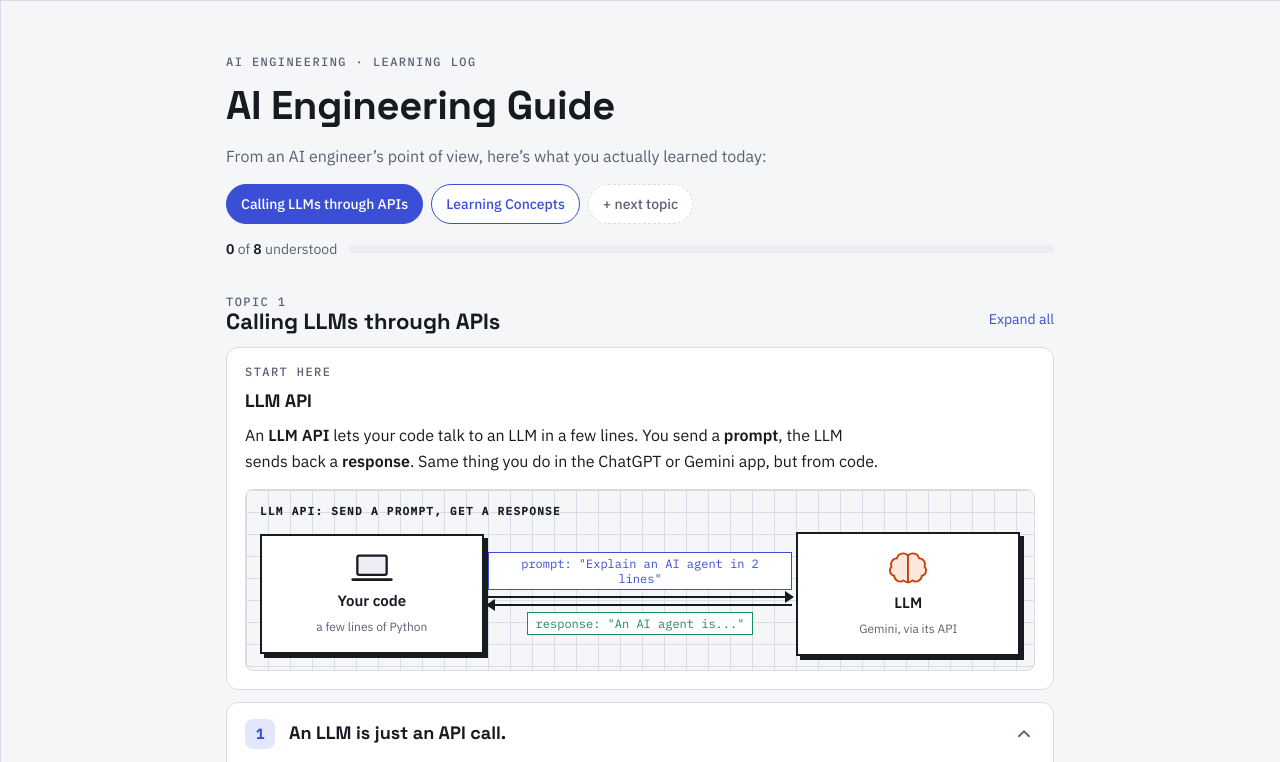
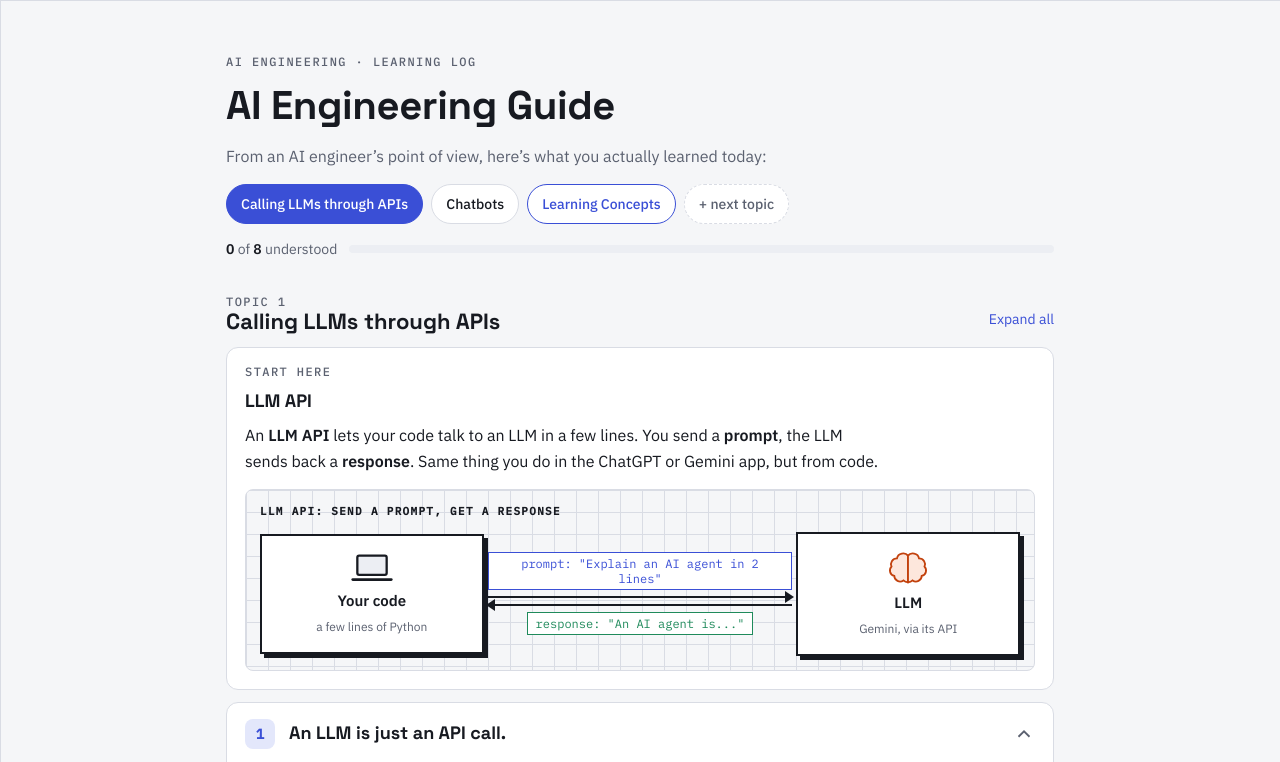
Before and after one commit to aashaysocial27-maker/interview-person-bot1, a plain HTML site: page guide/index.html in a window 1280 px wide. Shown: the top 762 px of the page. Drawn offline with Linux system fonts and the light colour scheme.

Commit message:
Add Chatbots topic tab and move its reference notebook there
Co-Authored-By: Claude Opus 5.5 <noreply@anthropic.com>
Claude-Session: https://claude.ai/code/session_01QwPgkHVXkSW7hHWLe5pQDT

```diff
--- a/guide/index.html
+++ b/guide/index.html
@@ -241,6 +241,9 @@ tr:last-child td{border-bottom:none}
   .hist3 .row{grid-template-columns:1fr;gap:4px}
 }
 
+/* plain list inside lessons */
+.plain-list{margin:0;padding-left:20px;display:flex;flex-direction:column;gap:6px;max-width:66ch}
+
 /* attachment card */
 .attach{background:var(--surface);border:1px solid var(--line);border-radius:12px;padding:16px;display:flex;flex-direction:column;gap:14px;min-width:0}
 .attach-head{display:flex;gap:14px;align-items:center;min-width:0}
@@ -305,7 +308,7 @@ const SESSIONS = [
       prompt: "prompt: \"Explain an AI agent in 2 lines\"",
       response: "response: \"An AI agent is...\""
     },
-    notebooks: [{"file": "Calling_LLMs_through_APIs.ipynb", "path": "guide/Calling_LLMs_through_APIs.ipynb", "kb": 34, "cells": 25, "code": 16, "sections": ["Connect to AI models from different platforms", "0. Pre Requisite", "1. Google Gemini", "2. OpenAI (GPT)", "3. Anthropic (Claude)", "4. Groq (open-source models, very fast, free tier)", "6. One function for every platform", "7. Experiment: see temperature in action", "Common errors"], "outputs": true}, {"file": "Basic_Chatbots_for_all_models_using_python_Explained.ipynb", "path": "guide/Basic_Chatbots_for_all_models_using_python_Explained.ipynb", "kb": 24, "cells": 30, "code": 24, "outputs": false, "sections": ["Step 0: install the SDKs", "Gemini CHATBOT", "OPENAI CHATBOT", "Antropic Claud Chatbot", "Groq Chat Bot"]}],
+    notebooks: [{"file": "Calling_LLMs_through_APIs.ipynb", "path": "guide/Calling_LLMs_through_APIs.ipynb", "kb": 34, "cells": 25, "code": 16, "sections": ["Connect to AI models from different platforms", "0. Pre Requisite", "1. Google Gemini", "2. OpenAI (GPT)", "3. Anthropic (Claude)", "4. Groq (open-source models, very fast, free tier)", "6. One function for every platform", "7. Experiment: see temperature in action", "Common errors"], "outputs": true}],
     intro: "From an AI engineer’s point of view, here’s what you actually learned today:",
     lessons: [
       { title: "An LLM is just an API call.",
@@ -391,6 +394,78 @@ const SESSIONS = [
     ],
     next: "A good next step is to make one call useful for procurement: send a sample supplier clause to Gemini and ask for the key fields back as JSON (party, payment terms, penalties). That covers structured output, the foundation of most enterprise AI features. I can set that up in the notebook if you’d like.",
     nextFields: ["party", "payment terms", "penalties"]
+  },
+  {
+    "id": "chatbots",
+    "label": "Chatbots",
+    "title": "Basic Chatbots",
+    "intro": "What building these chatbots taught you",
+    "lessons": [
+      {
+        "title": "Models have no memory.",
+        "body": [
+          "Every API call starts fresh. The \"memory\" in ChatGPT or Claude's app is an illusion created by software around the model. You proved this: without history, the model doesn't know your name."
+        ]
+      },
+      {
+        "title": "A chatbot is a loop plus a history list.",
+        "body": [
+          "Every chatbot follows the same cycle: add the user's message, send the whole conversation, get the reply, save the reply, repeat. That's the core of chat products."
+        ]
+      },
+      {
+        "title": "Memory can be kept in three places:",
+        "body": [
+          "<ul class=\"plain-list\"><li>SDK-managed: Gemini's <code>chats.create<\/code> keeps the history for you.<\/li><li>Server-managed: OpenAI's <code>previous_response_id<\/code> stores it on OpenAI's servers.<\/li><li>Self-managed: for Claude and Groq, your own list holds it, which gives you full control.<\/li><\/ul>",
+          "Real products often manage history themselves, so they can save it, edit it or trim it."
+        ]
+      },
+      {
+        "title": "Roles structure a conversation.",
+        "body": [
+          "<code>user<\/code> is the human, <code>assistant<\/code> is the AI (Gemini calls it <code>model<\/code>), and <code>system<\/code> sets the bot's job and tone. Getting roles right is how you control behaviour."
+        ]
+      },
+      {
+        "title": "History costs money.",
+        "body": [
+          "Each turn resends everything, so long chats use more tokens, cost more, run slower, and can eventually hit the model's context limit. Production chatbots summarise or trim old messages."
+        ]
+      },
+      {
+        "title": "The pattern is the same everywhere, but the details differ.",
+        "body": [
+          "Each platform reads replies differently (<code>.text<\/code>, <code>choices[0]…<\/code>, <code>content[-1]<\/code>), Claude requires <code>max_tokens<\/code>, and responses can contain several blocks, such as thinking plus text. A small helper function hides these differences."
+        ]
+      },
+      {
+        "title": "Linking turns correctly matters.",
+        "body": [
+          "Your <code>response3<\/code> bug, which linked to an old turn, showed how easily context gets lost. Many chatbot failures in production are really context failures."
+        ]
+      }
+    ],
+    "takeaway": [
+      "PM takeaway",
+      "a chatbot's quality depends on the model and on what context you give it. Memory, system prompts, history limits and cost are product decisions, not just engineering ones. That's the foundation for retrieval-based assistants (RAG) and AI agents."
+    ],
+    "notebooks": [
+      {
+        "file": "Basic_Chatbots_for_all_models_using_python_Explained.ipynb",
+        "path": "guide/Basic_Chatbots_for_all_models_using_python_Explained.ipynb",
+        "kb": 24,
+        "cells": 30,
+        "code": 24,
+        "outputs": false,
+        "sections": [
+          "Step 0: install the SDKs",
+          "Gemini CHATBOT",
+          "OPENAI CHATBOT",
+          "Antropic Claud Chatbot",
+          "Groq Chat Bot"
+        ]
+      }
+    ]
   }
 ];
 
@@ -438,7 +513,7 @@ function render(){
       <button class="lesson-head" aria-expanded="false" aria-controls="lb${i}">
         <span class="num">${i + 1}</span><h3>${l.title}</h3>${chev}</button>
       <div class="lesson-body" id="lb${i}" hidden>
-        ${l.body.map(p => `<p>${p}</p>`).join("")}
+        ${l.body.map(p => p.startsWith("<ul") ? p : `<p>${p}</p>`).join("")}
         ${l.diagram ? diagram(l.diagram) : ""}
         ${l.widget ? widget(l.widget, s) : ""}
         ${(l.after || []).map(p => `<p>${p}</p>`).join("")}
@@ -447,11 +522,13 @@ function render(){
   });
   h += `</div>`;
 
-  h += `<div class="section" style="margin-top:20px"><div><span class="eyebrow">Product view</span><h2>${esc(s.pmIntro)}</h2></div>
+  if (s.pm) h += `<div class="section" style="margin-top:20px"><div><span class="eyebrow">Product view</span><h2>${esc(s.pmIntro)}</h2></div>
     <div class="pm-grid">${s.pm.map(([t, d]) => `<div class="pm"><h3>${esc(t)}</h3><p>${esc(d)}</p></div>`).join("")}</div>
     ${s.pmDiagrams ? `<div class="pm-dgs">${s.pmDiagrams.map(diagram).join("")}</div>` : ""}</div>`;
 
-  h += `<div class="next" style="margin-top:20px"><span class="eyebrow">Next step</span><p>${esc(s.next)}</p>
+  if (s.takeaway) h += `<div class="next" style="margin-top:20px"><p><b>${esc(s.takeaway[0])}:</b> ${esc(s.takeaway[1])}</p></div>`;
+
+  if (s.next) h += `<div class="next" style="margin-top:20px"><span class="eyebrow">Next step</span><p>${esc(s.next)}</p>
     <div class="fields">${s.nextFields.map(f => `<span class="tag">"${esc(f)}": …</span>`).join("")}</div></div>`;
 
   if (s.notebooks) h += notebookView(s.notebooks);
```
